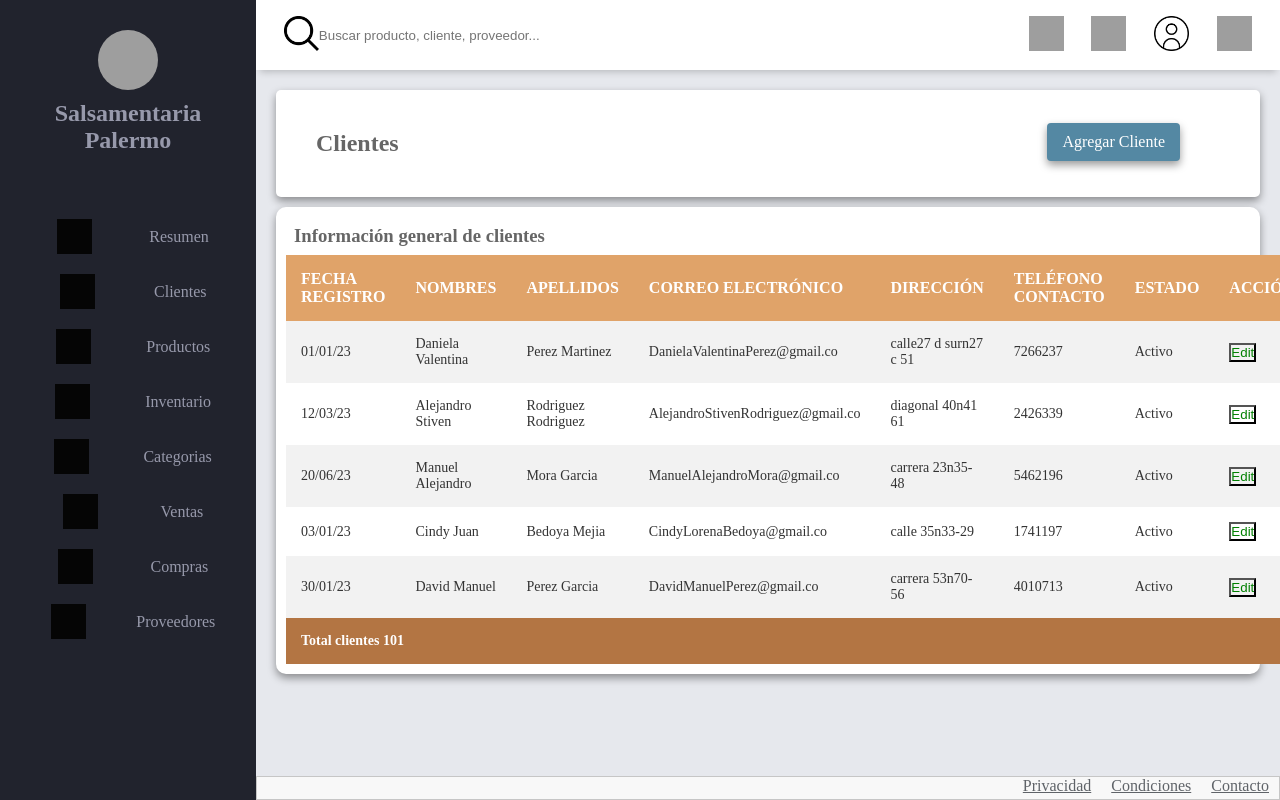
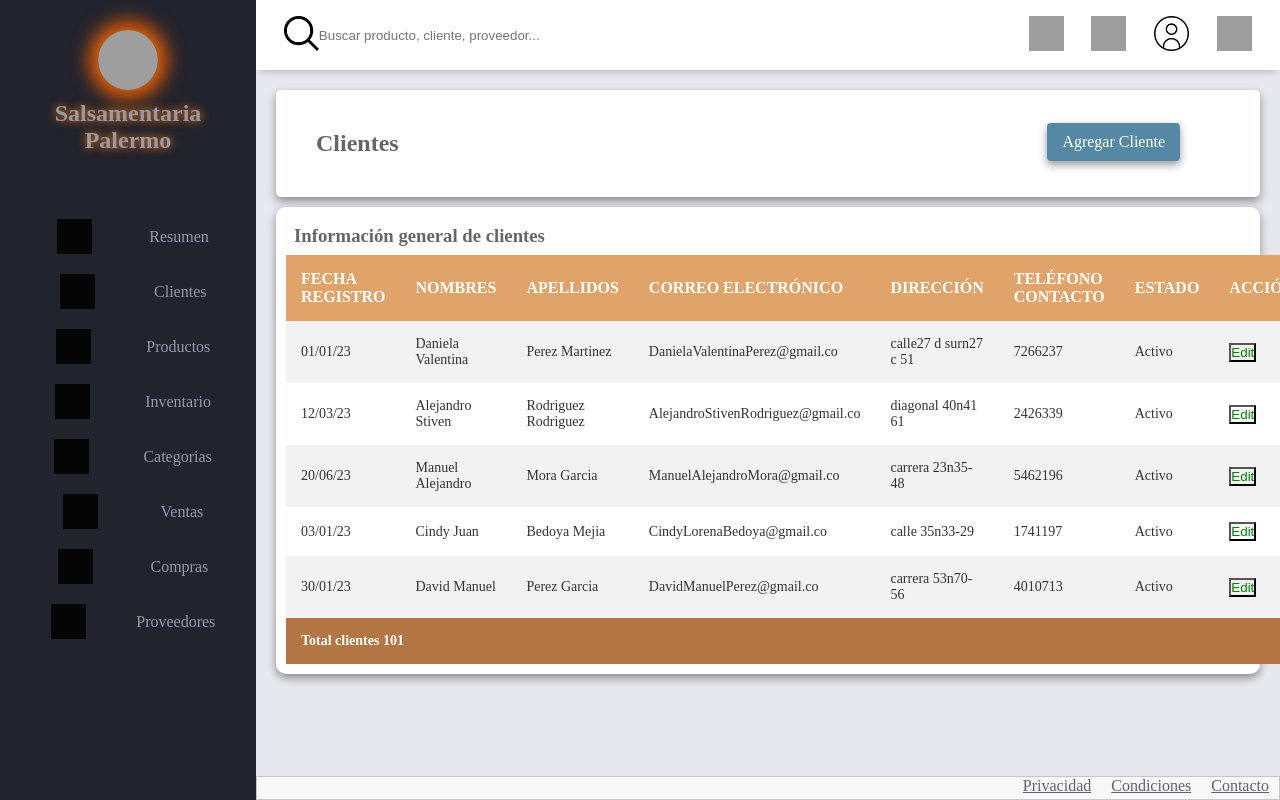
Before and after one commit to Andres220898/proyecto2, a PHP site: page /cliente.html in a window 1280 px wide. Run offline with PHP 8.4, Linux system fonts and the light colour scheme; some web fonts are replaced; grey boxes are pictures that could not be loaded.

Commit message:
Update dash_style.css Daniel

```diff
--- a/css/dash_style.css
+++ b/css/dash_style.css
@@ -81,6 +81,7 @@ aside {
 }
 
 aside .menu-title {
+    text-shadow: 0 0 10px #ff7b00 ;
     display: flex;
     align-items: center;
     flex-direction: column;
@@ -91,6 +92,7 @@ aside .menu-title {
 }
 
 aside .menu-logo {
+    box-shadow: 0 0 20px 8px #fc6500;
     width: 60px;
     height: 60px;
     margin-bottom: 10px;
@@ -127,8 +129,9 @@ aside.menu-items li a {
 }
 
 aside .menu-items li:hover{
-    background-color: rgba(255, 255, 255, 0.2);
+    background-color: rgba(255, 81, 0, 0.301);
     cursor: pointer;
+    font-size: 20px;
 }
 
 
```
